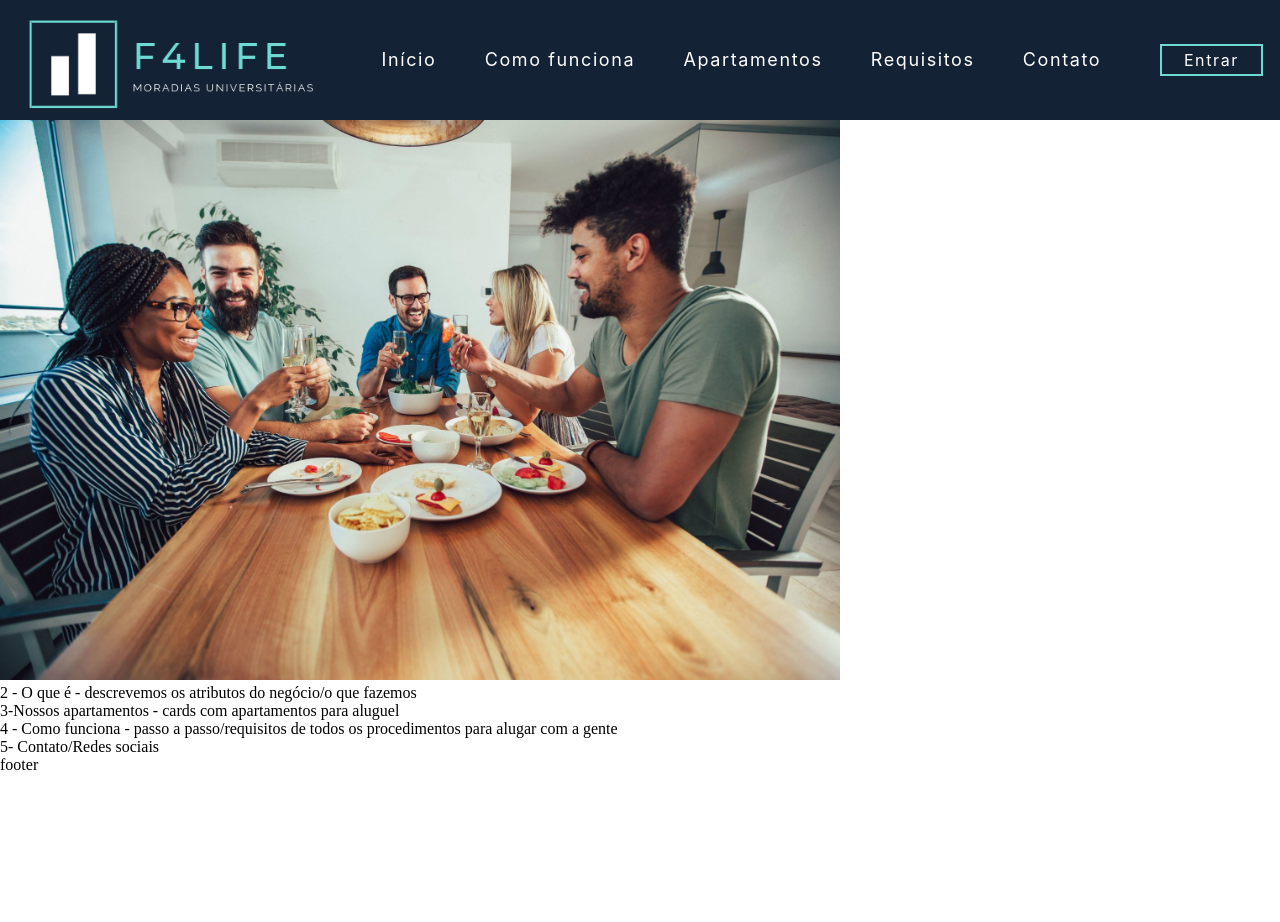
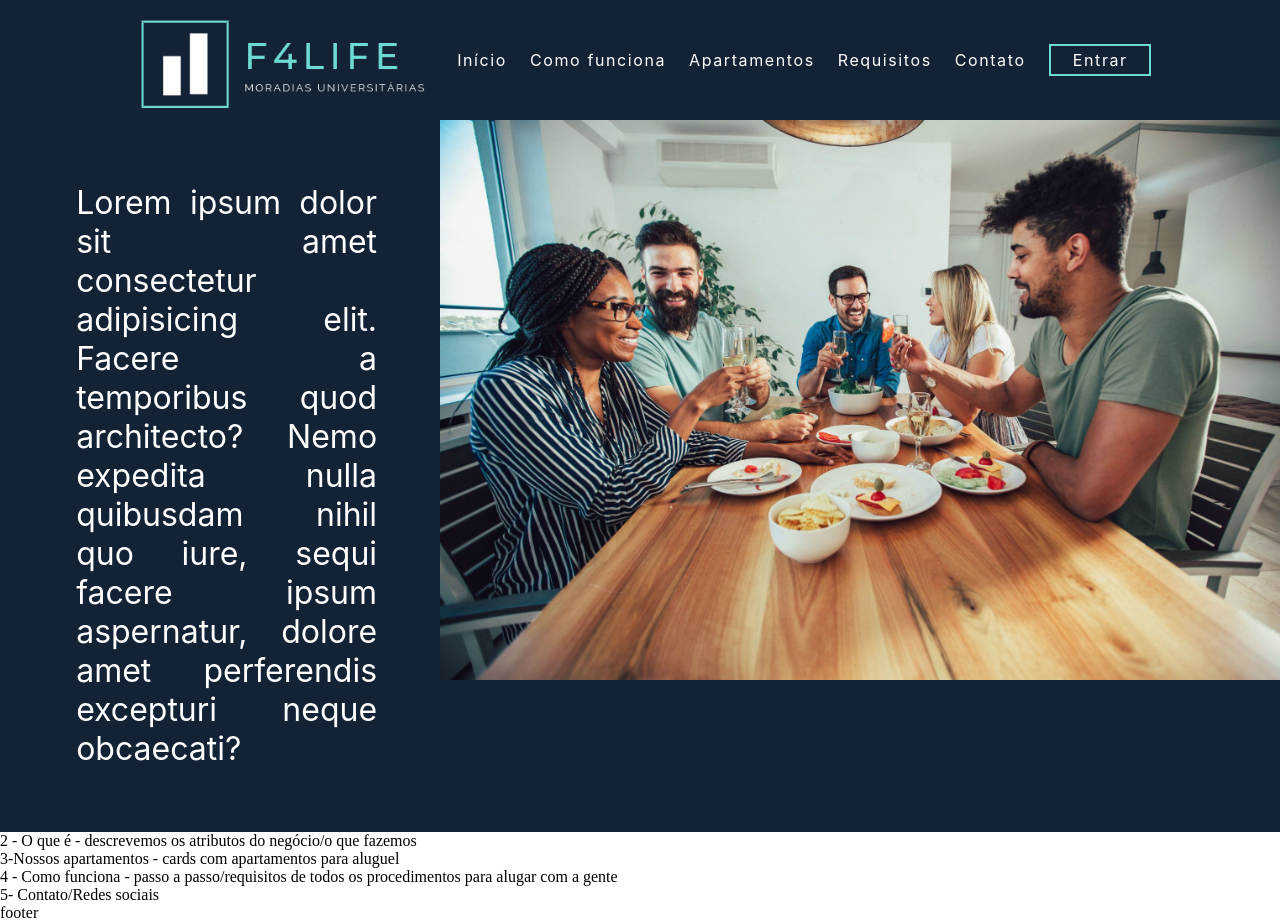
Before and after one commit to future4code/Vaughan-landing-page8, a plain HTML site: page index.html in a window 1280 px wide. Before the commit the page ends 800 px from the top, so only its background shows below. Drawn offline with Linux system fonts and the light colour scheme.

Commit message:
um pouco de estilização na seção início

```diff
--- a/index.html
+++ b/index.html
@@ -33,6 +33,7 @@
     </header>
 
     <section id="inicio">
+        <p class="texto-inicio">Lorem ipsum dolor sit amet consectetur adipisicing elit. Facere a temporibus quod architecto? Nemo expedita nulla quibusdam nihil quo iure, sequi facere ipsum aspernatur, dolore amet perferendis excepturi neque obcaecati?</p>
         <img class="imagem-inicial" src="imagens/coliving.jpg">
     </section>
     <section>
--- a/style.css
+++ b/style.css
@@ -12,8 +12,9 @@ header {
     color: #ffffff;
     display: flex;
     max-height: 20vh;
-    justify-content: space-around;
+    justify-content: space-evenly;
     align-items: center;
+    padding: 0 10%;
 }
 
 .logo {
@@ -23,14 +24,14 @@ header {
 header ul {
     display: flex;
     width: 60%;
-    justify-content: space-around;
+    justify-content: space-evenly;
     list-style: none;
 }
 
 #botao-menu {
     color: #ffffff;
     text-decoration: none;
-    font-size: large;
+    font-size: medium;
 }
 
 #botao-menu:hover {
@@ -43,7 +44,7 @@ header ul {
 
 .botao-login {
     width: 8vw;
-    height: 4vh;
+    min-height: 4vh;
     font-size: 1rem;
     letter-spacing: .1rem;
     font-weight: 400;
@@ -62,6 +63,25 @@ header ul {
 
 /* ------ SEÇÃO INÍCIO ------ */
 
+#inicio {
+    display: flex;
+    justify-content: space-between;
+    padding-left: 1%;
+    background-color: #132235;
+}
+
+.texto-inicio {
+    width: 1fr;
+    align-self: center;
+    text-align: justify;
+    color: #ffffff;
+    font-family: -apple-system, BlinkMacSystemFont, 'Segoe UI', Roboto, Oxygen, Ubuntu, Cantarell, 'Open Sans', 'Helvetica Neue', sans-serif;
+    font-size: 2rem;
+    padding: 5%;
+}
+
+
 .imagem-inicial {
     max-height: 70vh;
+    width: 2fr;
 }
```
